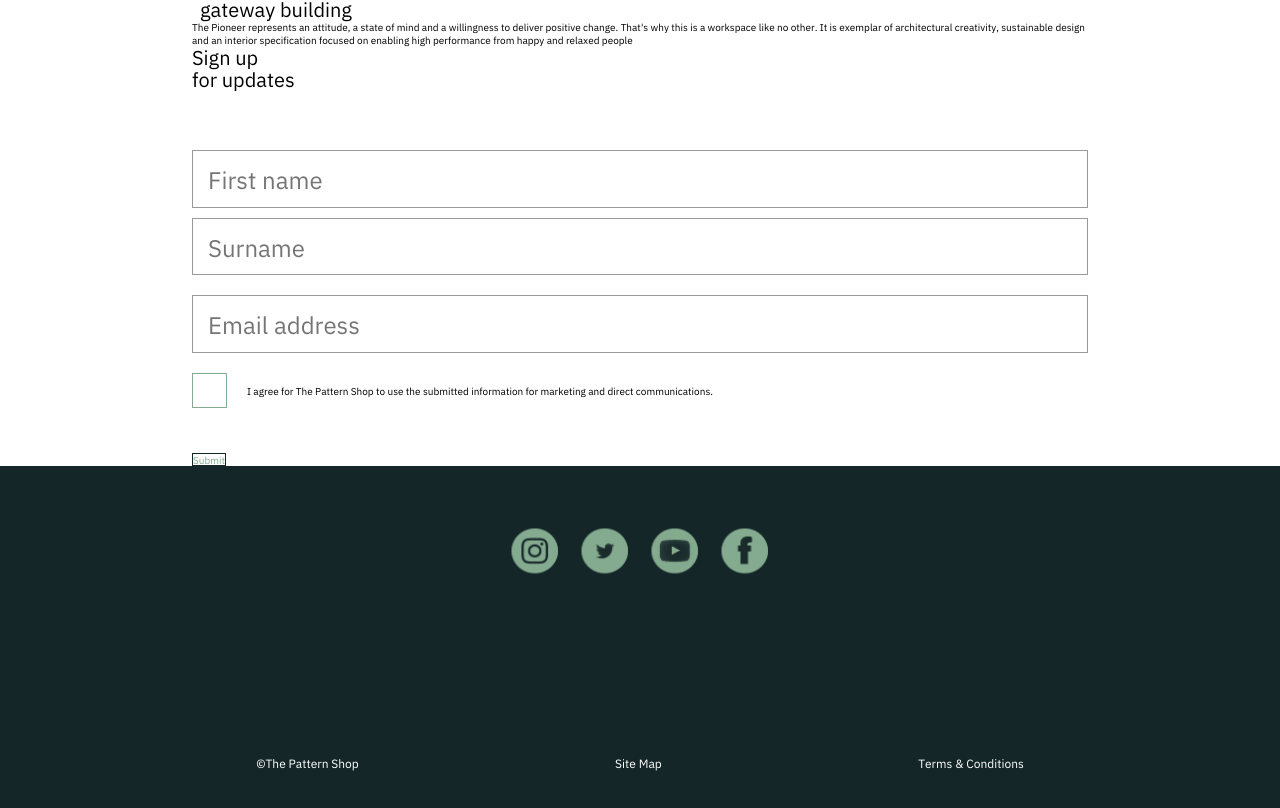
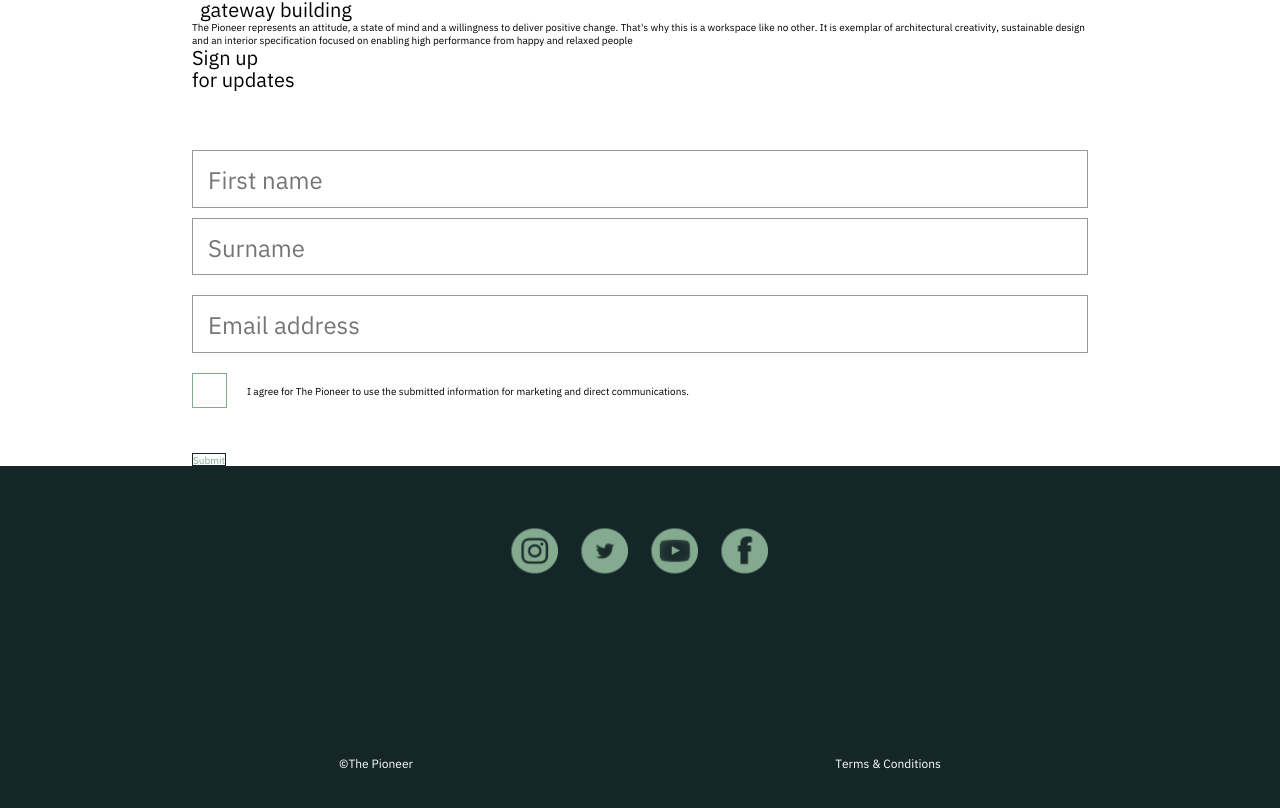
Before and after one commit to jm-dixon/Pioneer-Landing-Page, a Nuxt app: page / in a window 1280 px wide. Shown: the part 725-1533 px from the top of the page. Built offline with nearby package versions, Linux system fonts and the light colour scheme.

Commit message:
Remove Sitemap & Change Site Name

```diff
--- a/components/Footer.vue
+++ b/components/Footer.vue
@@ -68,12 +68,8 @@ export default {
       },
       footerLinks: [
         {
-          text: '&copy;The Pattern Shop',
+          text: '&copy;The Pioneer',
           url: ''
-        },
-        {
-          text: 'Site Map',
-          url: '/'
         },
         {
           text: 'Terms & Conditions',
--- a/components/Signup.vue
+++ b/components/Signup.vue
@@ -9,7 +9,7 @@
     <div class="Signup__terms-wrapper">
       <input id="terms-conditions" v-model="acceptedTermsConditions" type="checkbox">
       <label for="terms-conditions" class="Signup__terms-label">
-        I agree for The Pattern Shop to use the submitted information
+        I agree for The Pioneer to use the submitted information
         for marketing and direct communications.
       </label>
     </div>
--- a/nuxt.config.js
+++ b/nuxt.config.js
@@ -4,7 +4,7 @@ export default {
 
   // Global page headers: https://go.nuxtjs.dev/config-head
   head: {
-    title: 'the-pattern-shop',
+    title: 'the-pioneer',
     htmlAttrs: {
       lang: 'en',
     },
```
